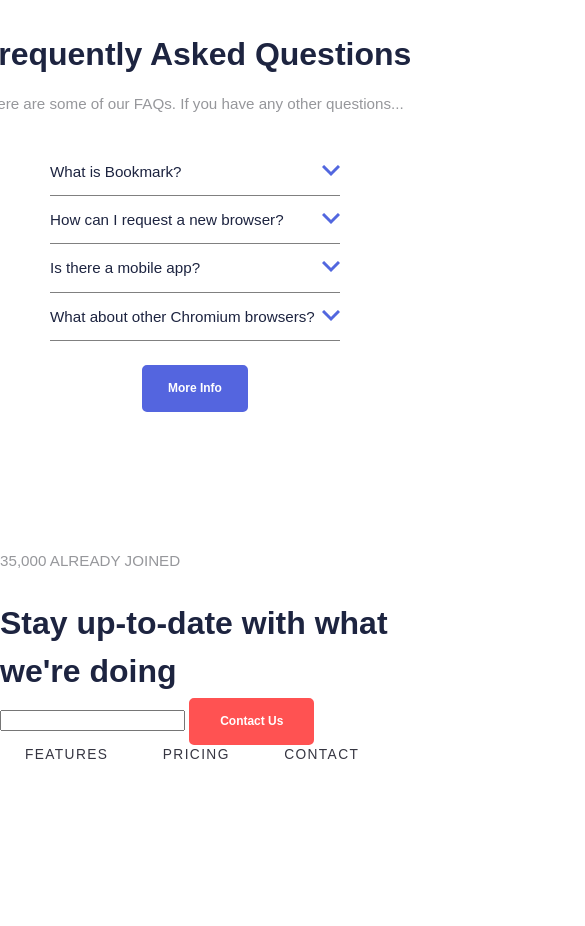
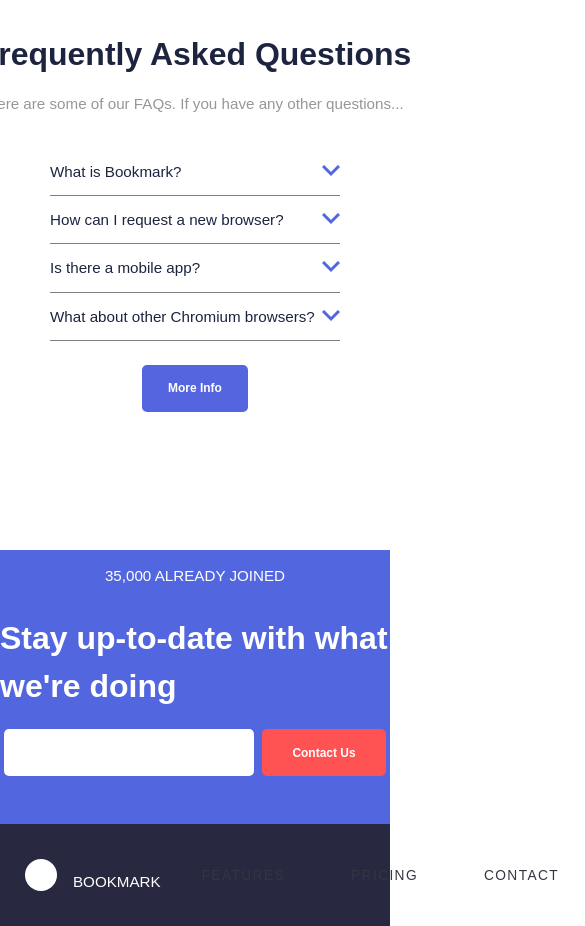
Before and after one commit to annahico/Maquetacio-Nivell3, a plain HTML site: page activity_1.2/index.html in a window 390 px wide. Shown: the part 3485-4411 px from the top of the page, 585 px wide, since content can reach past the window. Before the commit the page ends 4276 px from the top, so only its background shows below. Drawn offline with Linux system fonts and the light colour scheme.

Commit message:
Add newsletter and footer styles for improved layout and responsiveness

```diff
--- a/activity_1.2/SASS/style.scss
+++ b/activity_1.2/SASS/style.scss
@@ -493,3 +493,63 @@
 .button-blue {
   margin-top: 2em;
 }
+
+// Newsletter section
+
+#newsletter {
+  background-color: #5267df;
+  display: flex;
+  flex-direction: column;
+  align-items: center;
+  padding-bottom: 3em;
+}
+
+#newsletter h2,
+#newsletter p {
+  color: white;
+}
+
+.input-email {
+  display: flex;
+  gap: 0.5em;
+  margin-top: 1em;
+}
+
+.input-email input[type='email'] {
+  padding: 0.8em 1em;
+  border-radius: 5px;
+  border: none;
+  font-size: 1em;
+  width: 250px;
+}
+
+#footer-content {
+  display: flex;
+  justify-content: space-between;
+  align-items: center;
+  max-width: 1300px;
+  margin: auto;
+  padding: 2em 25px;
+  background-color: rgba(40, 40, 65);
+  color: white;
+}
+
+#footer-left {
+  display: flex;
+  align-items: center;
+  gap: 1em;
+}
+
+#footer-left #logo-mobile-nav {
+  display: flex;
+  align-items: center;
+}
+
+#social-icons {
+  display: flex;
+  gap: 1em;
+}
+
+#social-icons img {
+  cursor: pointer;
+}
```
Also changed, not shown: activity_1.2/css/style.css, 1 other file.
